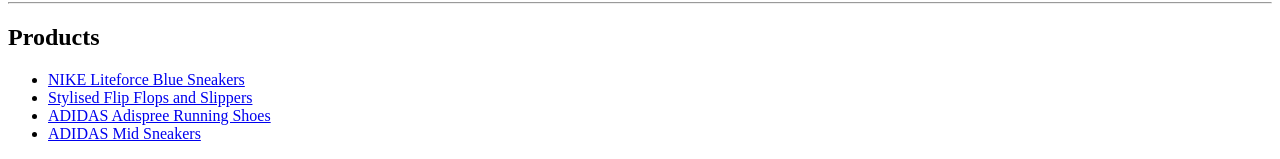
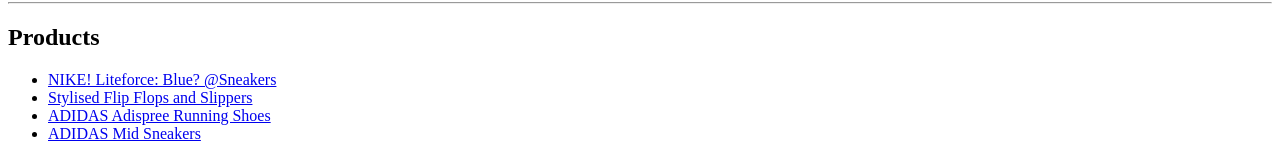
Before and after one commit to rhounkpe/react-router-v4-learning, a React (Create React App) app: page /products in a window 1280 px wide. Shown: the part 120-279 px from the top of the page. Built offline with nearby package versions, Linux system fonts and the light colour scheme.

Commit message:
Slugify name in url

```diff
--- a/package.json
+++ b/package.json
@@ -7,7 +7,8 @@
     "react": "^16.2.0",
     "react-dom": "^16.2.0",
     "react-router-dom": "^4.2.2",
-    "react-scripts": "1.1.1"
+    "react-scripts": "1.1.1",
+    "slugify": "^1.2.9"
   },
   "scripts": {
     "start": "react-scripts start",
--- a/src/components/Products/Product.js
+++ b/src/components/Products/Product.js
@@ -2,7 +2,7 @@
 import Error404 from '../Error404';
 
 const Product = ({ match, data}) => {
-    var product = data.find(p => p.id == match.params.productId);
+    var product = data.find(p => p.id === match.params.productId);
     var productData;
 
     if(product) {
--- a/src/components/Products/Products.js
+++ b/src/components/Products/Products.js
@@ -2,12 +2,15 @@
 import { Link, Route } from 'react-router-dom';
 import { AllProducts } from '../../database/Products';
 import Product from './Product';
+const slugify = require('slugify');
 
 const Products = ({ match }) => {
-    console.log(AllProducts);
-
     const linkList = AllProducts.map(product => <li key={product.id}>
-            <Link to={`${match.url}/${product.id}`}>
+            <Link to={`${match.url}/${slugify(product.name, {
+                replacement: '-', // replace spaces with replacement
+                remove: /[$*_+~.()'"!\-:@?]/g,    // regex to remove characters
+                lower: true      // result in lower case
+            })}`}>
                 {product.name}
             </Link>
         </li>
@@ -22,7 +25,7 @@
                 </ul>
             </div>
 
-            <Route path={`${match.url}/:productId`}
+            <Route path={`${match.url}/:slug`}
                 render={props => <Product data={AllProducts} {...props} />}
             />
 
--- a/src/database/Products.js
+++ b/src/database/Products.js
@@ -1,7 +1,7 @@
 export const AllProducts = [
     {
       id: 1,
-      name: 'NIKE Liteforce Blue Sneakers',
+      name: 'NIKE! Liteforce: Blue? @Sneakers',
       description: 'Lorem ipsum dolor sit amet, consectetur adipiscing elit. Proin molestie.',
       status: 'Available'
 
```
Also changed, not shown: 1 other file (tests, documents, lock files or other folders).
